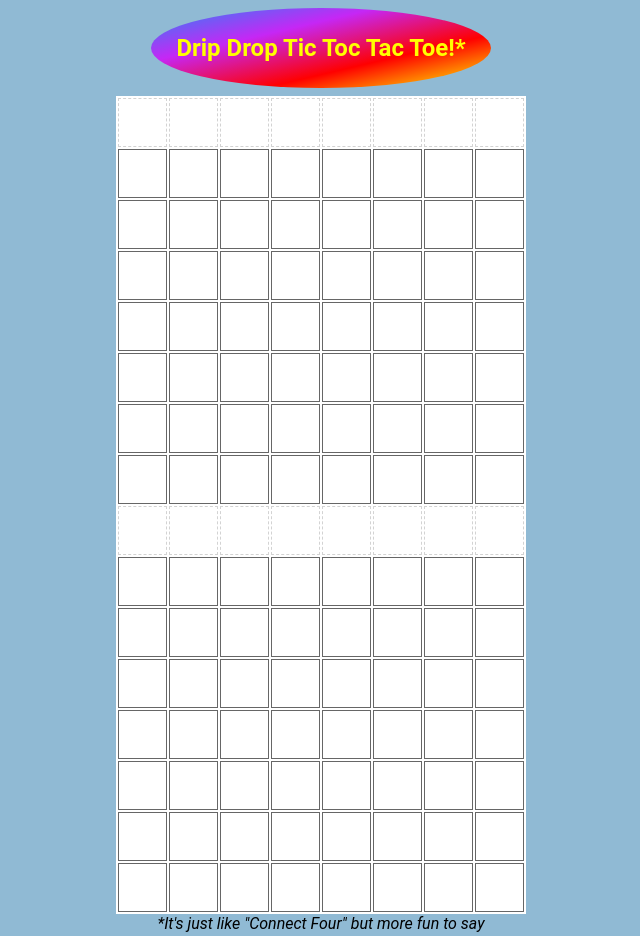
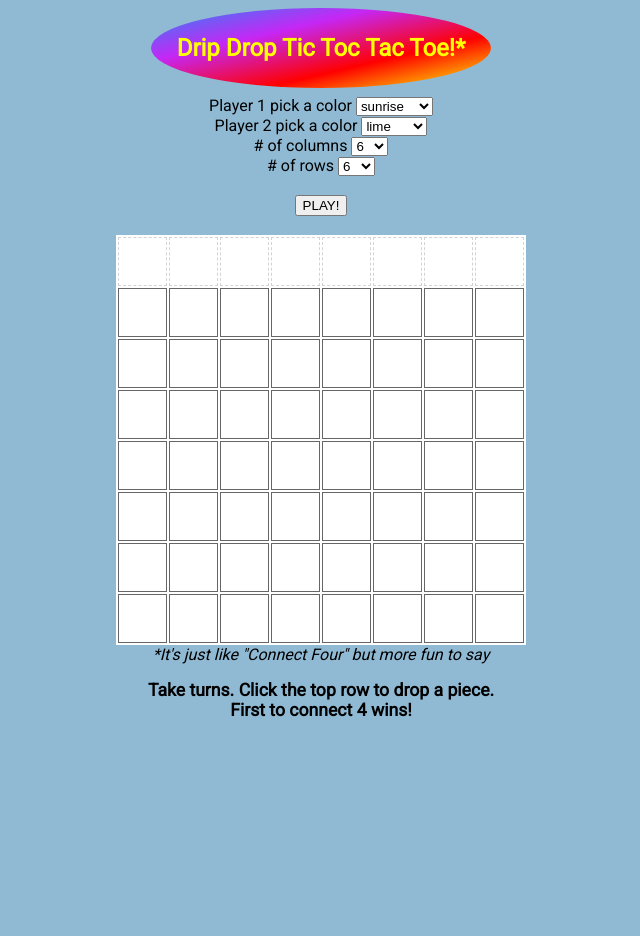
Before and after one commit to Larry-Volz/Javascript-OOP-exercises, a plain HTML site: page connect-four-oo/index.html in a window 1280 px wide. Shown: the top 936 px of the page, without its empty margins (319-959 px from the left). After the commit the page ends 800 px from the top, so only its background shows below. Drawn offline with Linux system fonts and the light colour scheme.

Commit message:
added color-choosing html

```diff
--- a/connect-four-oo/connect4.js
+++ b/connect-four-oo/connect4.js
@@ -26,17 +26,27 @@ the four in a row before the win sequence
 
 
  class player {
-   constructor(ID, NAME, COLOR){
-     this.NAME = NAME;
+   constructor(ID, COLOR){
+    //  this.NAME = NAME;
      this. COLOR = COLOR;
      this.turn = turn;
     this.ID = ID;
+    this.color1;
+    this.color2;
    }
    getTurn(ID)  {
      return this.turn;
    }
    setTurn(ID, tOrF) {
       this.turn = tOrF;
+   }
+   getColor1(ID){
+     color1 = COLOR.slice(0,7);
+     return this.color1;
+   }
+   getColor2(ID){
+    color2 = COLOR.slice(7,13);
+     return this.color2;
    }
  }
 
@@ -287,6 +297,5 @@ class Game {
 }
 
 let newGame = new Game(1, 2, 7, 8);
-
-newGame.makeBoard();
-newGame.makeHtmlBoard();
+// newGame.makeBoard();
+// newGame.makeHtmlBoard();
--- a/connect-four-oo/index.html
+++ b/connect-four-oo/index.html
@@ -2,8 +2,8 @@
 <head>
   <title>Connect 4</title>
   <link href="connect4.css" rel="stylesheet">
-  <!-- <link rel="preconnect" href="https://fonts.gstatic.com">
-<link href="https://fonts.googleapis.com/css2?family=Roboto&display=swap" rel="stylesheet"> -->
+<link rel="preconnect" href="https://fonts.gstatic.com">
+<link href="https://fonts.googleapis.com/css2?family=Roboto&display=swap" rel="stylesheet">
 <!-- code pen for title text thanks to https://codepen.io/cesar2535 -->
 
 </head>
@@ -11,6 +11,52 @@
   <div id="titleGradient">
 <h1>Drip Drop Tic Toc Tac Toe!*</h1>
 </div>
+
+<div id="player-options">
+  <form action="#" id="player-form">
+    <label for = "player1-color">Player 1 pick a color</label>
+      <select id="player1-color" name = "player1-color">
+        <option value="#ff0329-#FFFF00">sunrise</option>
+        <option value="#ed4264-#ffedbc">peach</option>
+        <option value="#ffafbd-#ffc3a0">pink rose</option>
+        <option value="#42275a-#734b6d">mauve</option>
+      </select>
+      <br>
+    <label for = "player2-color">Player 2 pick a color</label>
+      <select id="player2-color" name = "player2-color">
+        <option value="#56ab2f#a-8e063">lime</option>
+        <option value="#000428-#004e92">frost</option>
+        <option value="#4568dc-#b06ab3">purples</option>
+        <option value="#bdc3c7-#2c3e50">greys</option>
+      </select>
+      <br>
+    <label for = "num-cols"># of columns</label>
+      <select id="num-cols" name = "num-cols">
+        <option value=6>6</option>
+        <option value=7>7</option>
+        <option value=8>8</option>
+        <option value=9>9</option>
+        <option value=10>10</option>
+        <option value=11>11</option>
+        <option value=11>12</option>
+      </select>
+      <br>
+    <label for = "num-rows"># of rows</label>
+      <select id="num-rows" name = "num-rows">
+        <option value=6>6</option>
+        <option value=7>7</option>
+        <option value=8>8</option>
+        <option value=9>9</option>
+        <option value=10>10</option>
+        <option value=11>11</option>
+        <option value=11>12</option>
+      </select>
+      <br><br>
+      <button id="play-btn">PLAY!</button>
+  </form>
+  <br>
+</div>
+
 <div id="game">
   <table id="board"></table>
 </div>
```
